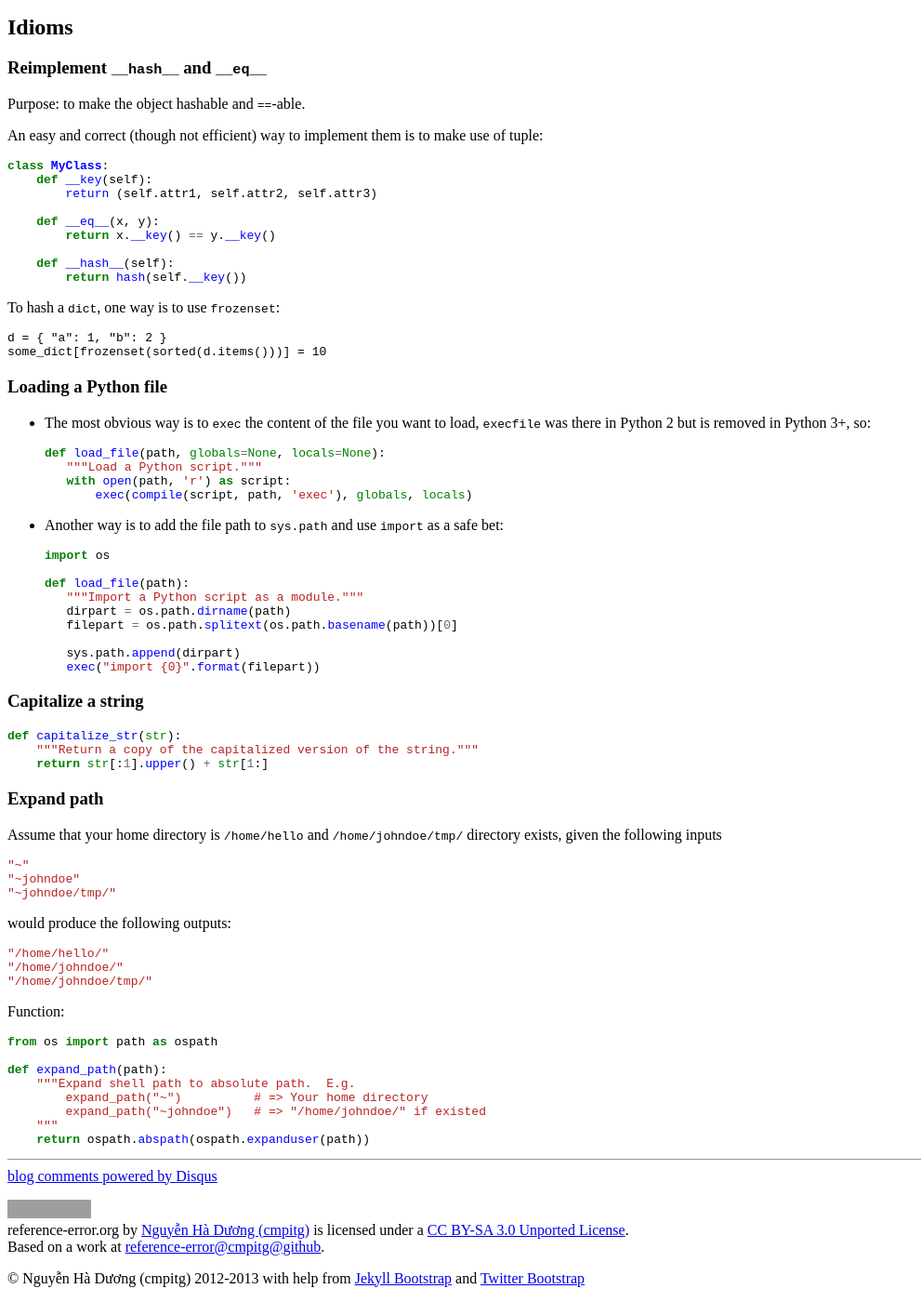
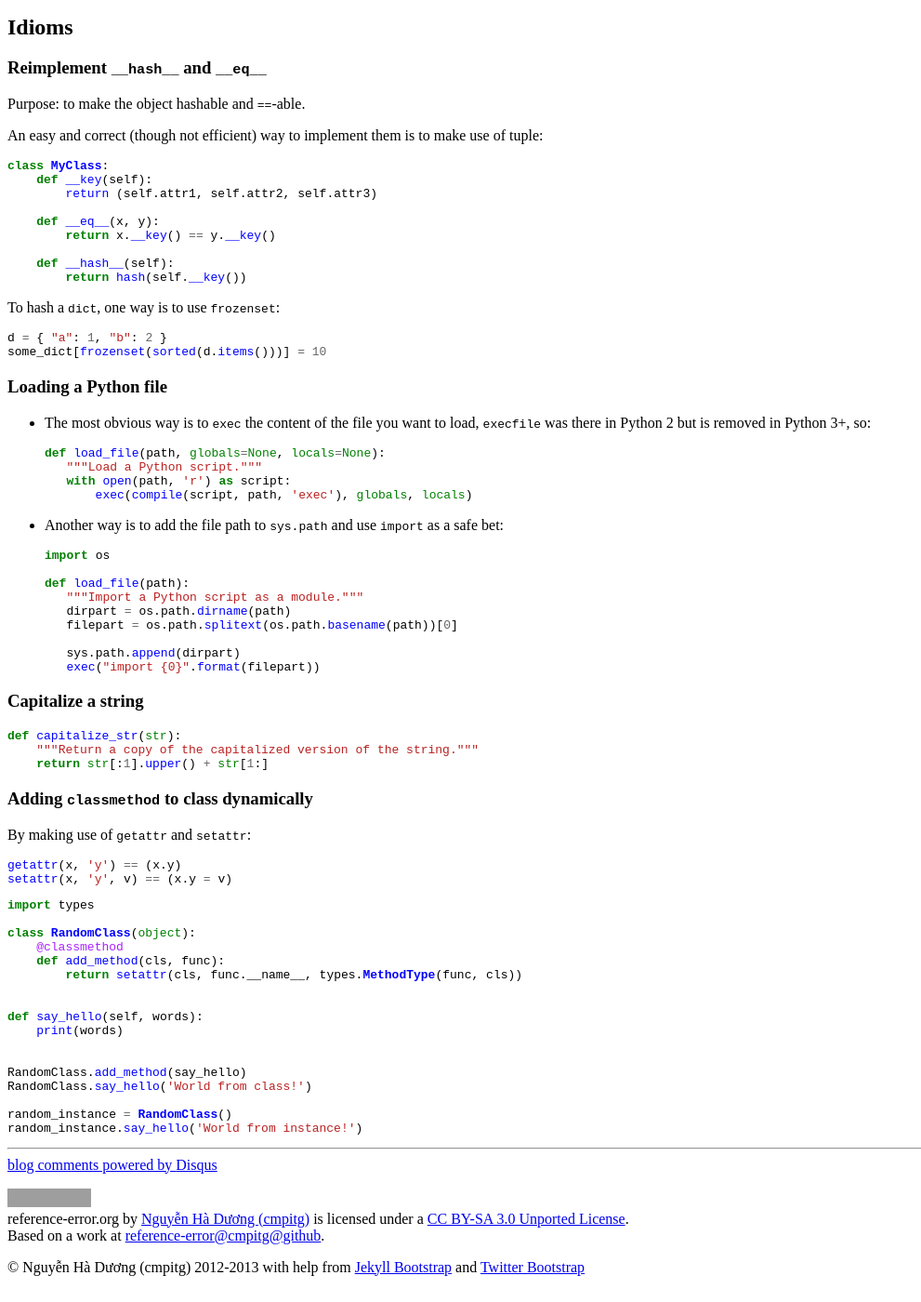
Before and after one commit to cmpitg/cmpitg.github.com, a Jekyll site: the page built from guides/python.md, in a window 1280 px wide and 1400 px high, scrolled down 763 px. Shown: the whole window at 93% size, without its empty margins (0-991 px from the left). Built offline with Jekyll 4.4.1, drawn with Linux system fonts in a browser that asks for light colours; Markdown is read by kramdown in place of the engine named in the settings; comment, search, counter and statistics services are not loaded; some of the changed text lies outside the part shown; grey boxes are pictures that could not be loaded.

Commit message:
Adding classmethod to class dynamically @ Python

````diff
--- a/guides/python.md
+++ b/guides/python.md
@@ -59,7 +59,7 @@ class MyClass:
 
 To hash a `dict`, one way is to use `frozenset`:
 
-```
+```python
 d = { "a": 1, "b": 2 }
 some_dict[frozenset(sorted(d.items()))] = 10
 ```
@@ -99,33 +99,31 @@ def capitalize_str(str):
     return str[:1].upper() + str[1:]
 ```
 
-### Expand path
+### Adding `classmethod` to class dynamically
 
-Assume that your home directory is `/home/hello` and `/home/johndoe/tmp/` directory exists, given the following inputs
+By making use of `getattr` and `setattr`:
 
 ```python
-"~"
-"~johndoe"
-"~johndoe/tmp/"
+getattr(x, 'y') == (x.y)
+setattr(x, 'y', v) == (x.y = v)
 ```
 
-would produce the following outputs:
+```python
+import types
 
-```python
-"/home/hello/"
-"/home/johndoe/"
-"/home/johndoe/tmp/"
+class RandomClass(object):
+    @classmethod
+    def add_method(cls, func):
+        return setattr(cls, func.__name__, types.MethodType(func, cls))
+
+
+def say_hello(self, words):
+    print(words)
+
+
+RandomClass.add_method(say_hello)
+RandomClass.say_hello('World from class!')
+
+random_instance = RandomClass()
+random_instance.say_hello('World from instance!')
 ```
-
-Function:
-
-```python
-from os import path as ospath
-
-def expand_path(path):
-    """Expand shell path to absolute path.  E.g.
-        expand_path("~")          # => Your home directory
-        expand_path("~johndoe")   # => "/home/johndoe/" if existed
-    """
-    return ospath.abspath(ospath.expanduser(path))
-```
````
Also changed, not shown: other parts of guides/python.md (+1 -1 lines).
